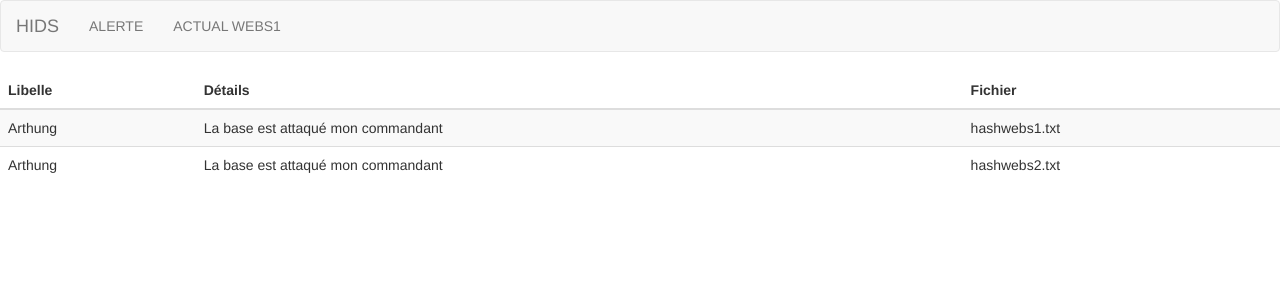
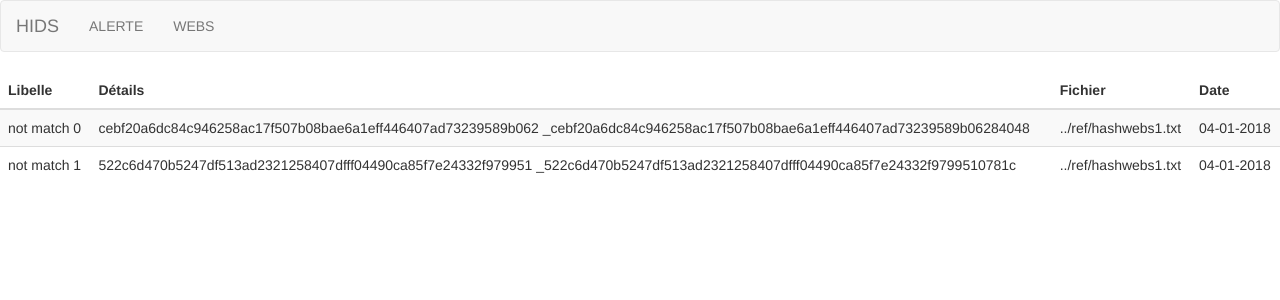
Before and after one commit to YannGbedo/project, a PHP site: page /index.php?l=alerte in a window 1280 px wide. Shown: the top 300 px of the page. Run offline with PHP 8.4, Linux system fonts and the light colour scheme.

Commit message:
hids modif

```diff
--- a/cours/sécu-réseau/hids/hids/alert/alert.csv
+++ b/cours/sécu-réseau/hids/hids/alert/alert.csv
@@ -1,2 +1,6 @@
-Arthung;La base est attaqué mon commandant;hashwebs1.txt
-Arthung;La base est attaqué mon commandant;hashwebs2.txt
+not match 0,"cebf20a6dc84c946258ac17f507b08bae6a1eff446407ad73239589b062
+_cebf20a6dc84c946258ac17f507b08bae6a1eff446407ad73239589b06284048
+",../ref/hashwebs1.txt,1515074376.822488
+not match 1,"522c6d470b5247df513ad2321258407dfff04490ca85f7e24332f979951
+_522c6d470b5247df513ad2321258407dfff04490ca85f7e24332f9799510781c
+",../ref/hashwebs1.txt,1515074376.822521
--- a/cours/sécu-réseau/hids/hids/index.php
+++ b/cours/sécu-réseau/hids/hids/index.php
@@ -18,39 +18,59 @@
             </div>
             <ul class="nav navbar-nav">
                 <li><a href="index.php?l=alerte">ALERTE</a></li>
-                <li><a href="index.php?l=actual1">ACTUAL WEBS1</a></li>
+                <li><a href="index.php?l=actual">WEBS</a></li>
             </ul>
         </div>
         </nav>
         <?php
-        if($_GET['l']=="actual1"){
-            $name = "webs1";
+        function actual($name,$ip,$user,$pwd){
+            /*$name = "webs1";
             $ip = "192.168.8.103";
             $user = "billy";
-            $pwd = "billy";
+            $pwd = "billy";*/
 	        $command = escapeshellcmd('sudo -u root nohup /usr/bin/python /var/www/html/hids/python/programme.py '.$name.' '.$ip.' '.$user.' '.$pwd.' &');
 	        passthru($command);
 	        //$output = exec($command);
 	        $output = true;
-	    if($output!=null){
-	    	//echo $output;
-	    }else{
-	    	echo "erreur sur l'actualisation des erreurs.";
-	    }
-        }else if($_GET['l']=="alerte"){
-            if (($handle = fopen('alert/alert.csv', "r")) !== FALSE) {
-                print('<table class="table table-striped"><thead><tr><th>Libelle</th><th>Détails</th><th>Fichier</th></tr></thead><tbody>');
+            if($output!=null){
+                //echo $output;
+            }else{
+                echo "erreur sur l'actualisation des erreurs.";
+            }
+        }
+        if($_GET['l']=="actual"){
+            if (($handle = fopen('webs/webs.csv', "r")) !== FALSE) {
+                print('<table class="table table-striped"><thead><tr><th>Name</th><th>Ip</th><th>User</th><th>Password</th><th>Actualiser</th></tr></thead><tbody>');
                 while (($data = fgetcsv($handle, 0, ";")) !== FALSE) {
                     $num = count($data);
                     echo "<tr>";
-                    for ($c=0; $c < $num; $c++) {
-                        echo '<td>'.$data[$c].'</td>';
-                    }
+                    echo '<td>'.$data[0].'</td>';
+                    echo '<td>'.$data[1].'</td>';
+                    echo '<td>'.$data[2].'</td>';
+                    echo '<td>'.$data[3].'</td>';
+                    echo "<td><a href='index.php?webs=".$data[0]."&ip=".$data[1]."&user=".$data[2]."&pwd=".$data[3]."'>X</a></td>";
                     echo "</tr>";
                 }
                 echo '</tbody></table>';
                 fclose($handle);
             }
+        }else if($_GET['l']=="alerte"){
+            if (($handle = fopen('alert/alert.csv', "r")) !== FALSE) {
+                print('<table class="table table-striped"><thead><tr><th>Libelle</th><th>Détails</th><th>Fichier</th><th>Date</th></tr></thead><tbody>');
+                while (($data = fgetcsv($handle, 0, ",")) !== FALSE) {
+                    $num = count($data);
+                    echo "<tr>";
+                    echo '<td>'.$data[0].'</td>';
+                    echo '<td>'.$data[1].'</td>';
+                    echo '<td>'.$data[2].'</td>';
+                    echo '<td>'.date("d-m-Y",(int)$data[3]).'</td>';
+                    echo "</tr>";
+                }
+                echo '</tbody></table>';
+                fclose($handle);
+            }
+        }else if($_GET['webs']){
+            actual($_GET['webs'],$_GET['ip'],$_GET['user'],$_GET['pwd']);
         }else{
             print('<p>Bienvenue dans l\'assistant de gestion des serveurs commerciaux DayLighter.</p>');
             print('<p>Pour des lendemains meilleurs</p>');
--- /dev/null
+++ b/cours/sécu-réseau/hids/hids/python/verif/comp.txt
@@ -0,0 +1 @@
+david,yoyoyoyoyoyoyoyoyoyoyoyoyoyoyoyoyoyoyoyoyoyoyoyayoyoyoyooooooooo
--- /dev/null
+++ b/cours/sécu-réseau/hids/hids/python/verif/crypt.txt
@@ -0,0 +1 @@
+david,yoyoyoyoyoyoyoyoyoyoyoyoyoyoyoyoyoyoyoyoyoyoyoyoyoyoyoyooooooooo
--- /dev/null
+++ b/cours/sécu-réseau/hids/hids/ref/hashwebs1.txt
@@ -0,0 +1,2 @@
+cebf20a6dc84c946258ac17f507b08bae6a1eff446407ad73239589b062
+522c6d470b5247df513ad2321258407dfff04490ca85f7e24332f979951
--- /dev/null
+++ b/cours/sécu-réseau/hids/hids/webs/webs.csv
@@ -0,0 +1 @@
+webs1;192.168.8.103;billy;billy
```
Also changed, not shown: 4 other files.
